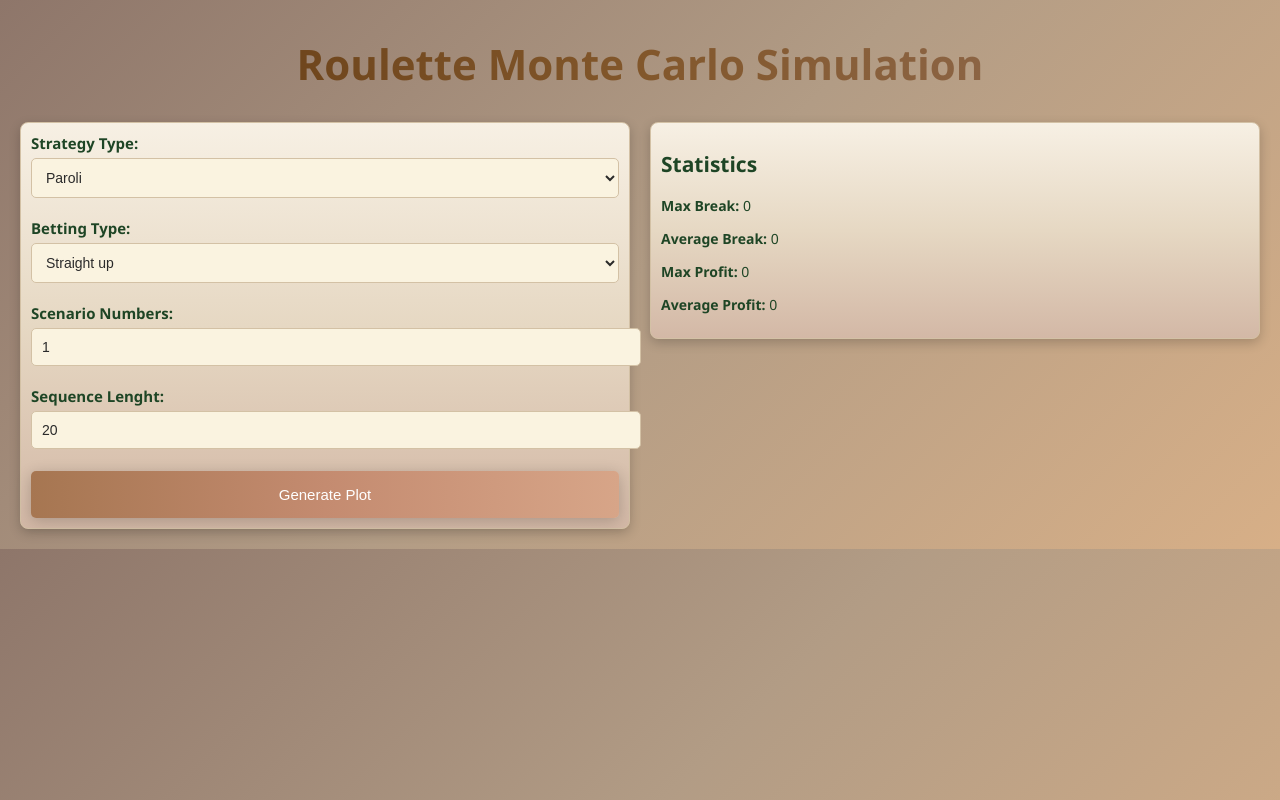
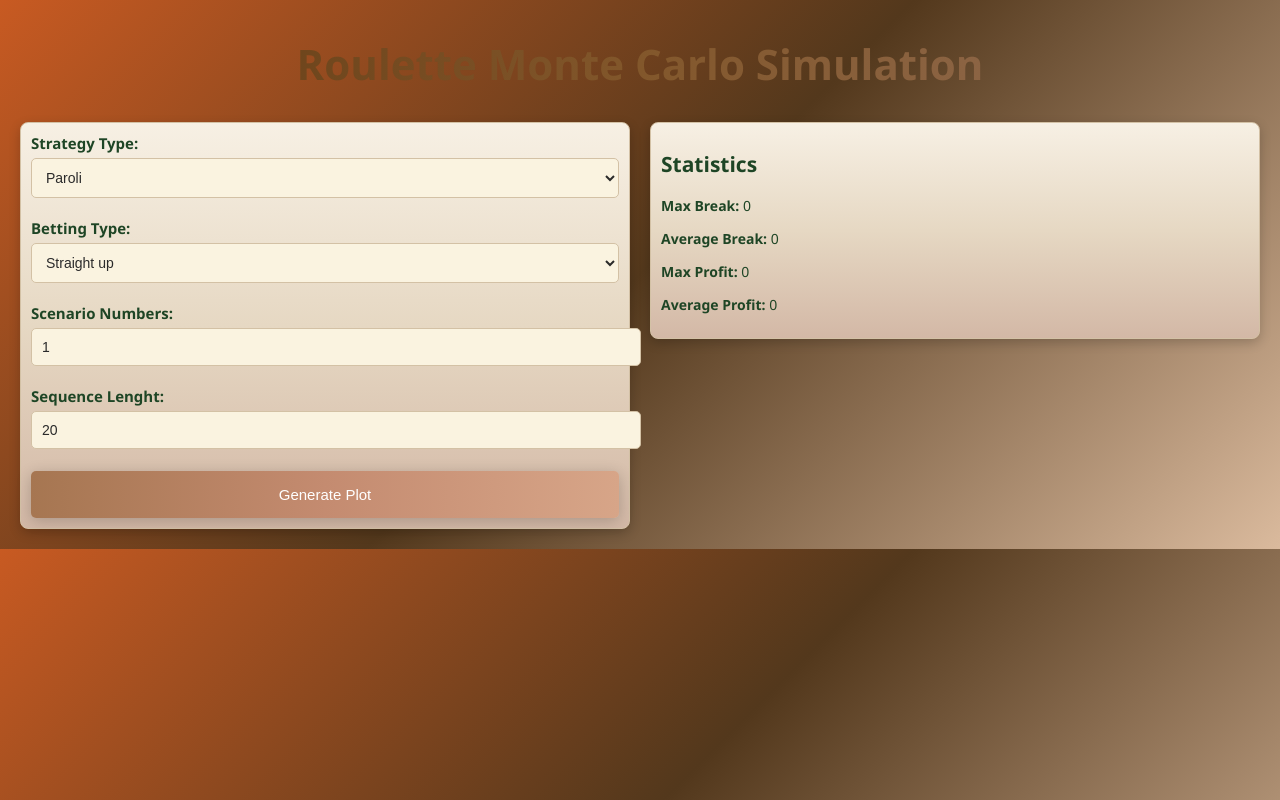
Before and after one commit to Vinicento/roulette_monte_carlo, a Flask app: page / in a window 1280 px wide. Run offline with Flask 3, Linux system fonts and the light colour scheme.

Commit message:
app aws deployement

```diff
--- a/templates/roulette_simulator.html
+++ b/templates/roulette_simulator.html
@@ -6,7 +6,7 @@
     <style>
         body {
             font-family: 'Segoe UI', Arial, sans-serif;
-            background: linear-gradient(135deg, #8e766a, #b29c85, #d7af87);
+            background: linear-gradient(135deg, #c85a22, #53381c, #daba9d);
             color:#1e4525;
             margin: 0;
             padding: 20px;
```
